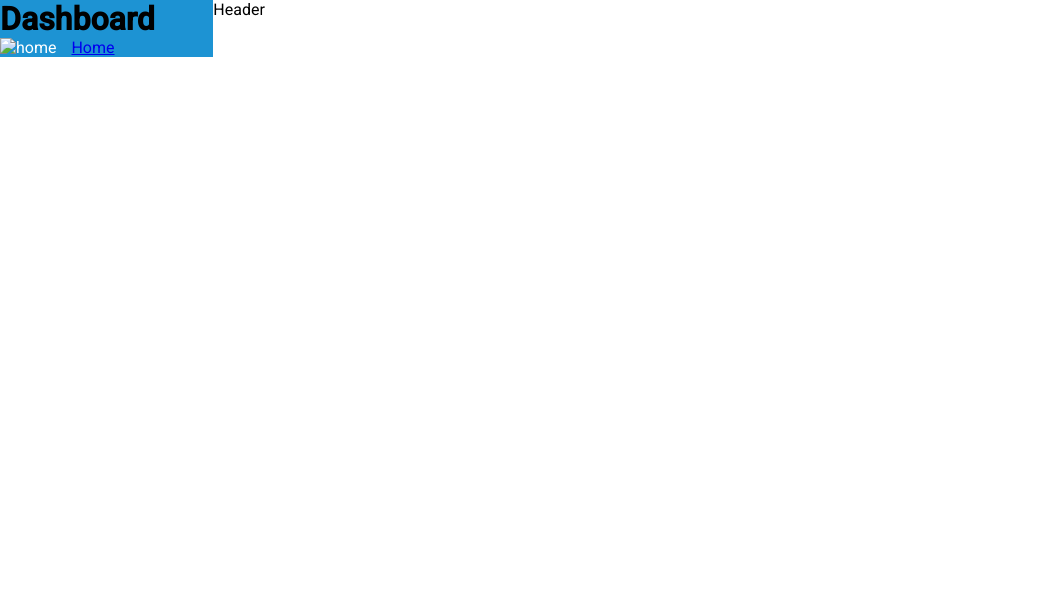
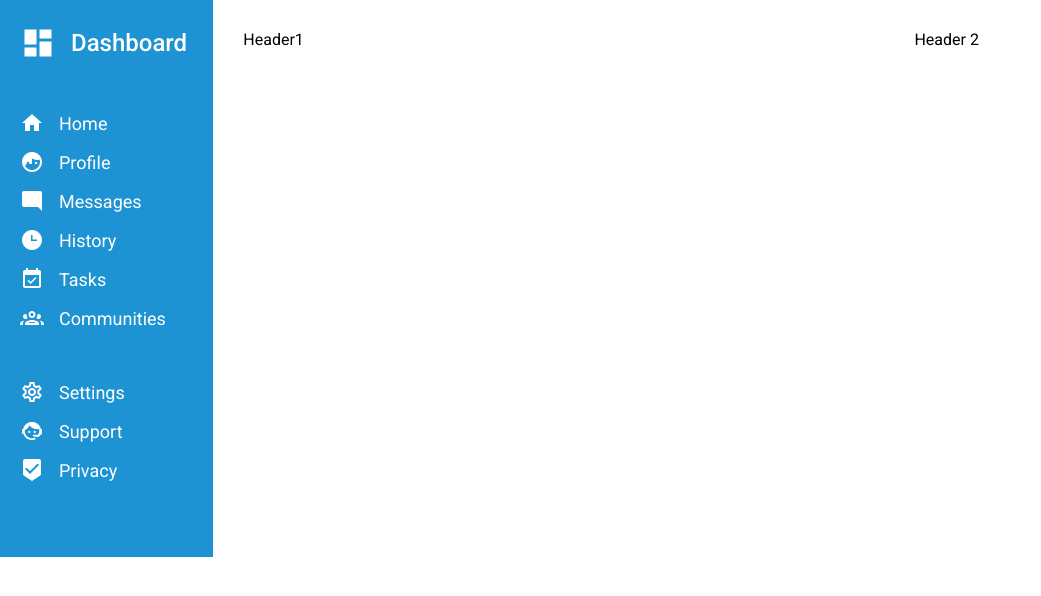
Before and after one commit to I-Maged/Admin-Dashboard, a plain HTML site: page index.html in a window 1280 px wide. Shown: the whole page, without its empty margins (0-1041 px from the left). Drawn offline with Linux system fonts and the light colour scheme.

Commit message:
first desction

```diff
--- a/index.html
+++ b/index.html
@@ -11,13 +11,59 @@
   <body>
     <div class="container">
       <div class="dashboard">
-        <h1>Dashboard</h1>
-        <div class="dash-element">
-          <img src="./home.png" alt="home" class="icon" />
-          <a href="#">Home</a>
+        <div class="db-header">
+          <img src="./icons/view-dashboard.png" alt="dashboard" />
+          <p>Dashboard</p>
+        </div>
+        <div class="db-menu">
+          <div class="dash-element">
+            <img src="./icons/home.png" alt="home" class="icon" />
+            <a href="#">Home</a>
+          </div>
+          <div class="dash-element">
+            <img src="./icons/face-man-profile.png" alt="home" class="icon" />
+            <a href="#">Profile</a>
+          </div>
+          <div class="dash-element">
+            <img src="./icons/message-reply.png" alt="home" class="icon" />
+            <a href="#">Messages</a>
+          </div>
+          <div class="dash-element">
+            <img src="./icons/clock-time-three.png" alt="home" class="icon" />
+            <a href="#">History</a>
+          </div>
+          <div class="dash-element">
+            <img src="./icons/calendar-check.png" alt="home" class="icon" />
+            <a href="#">Tasks</a>
+          </div>
+          <div class="dash-element">
+            <img
+              src="./icons/account-group-outline.png"
+              alt="home"
+              class="icon"
+            />
+            <a href="#">Communities</a>
+          </div>
+          <div class="db-menu">
+            <div class="dash-element">
+              <img src="./icons/cog-outline.png" alt="home" class="icon" />
+              <a href="#">Settings</a>
+            </div>
+            <div class="dash-element">
+              <img src="./icons/face-agent.png" alt="home" class="icon" />
+              <a href="#">Support</a>
+            </div>
+            <div class="dash-element">
+              <img src="./icons/marker-check.png" alt="home" class="icon" />
+              <a href="#">Privacy</a>
+            </div>
+          </div>
         </div>
       </div>
-      <div class="header">Header</div>
+      <div class="header">
+        <div class="search">Header1</div>
+        <div class="alert">Header 2</div>
+      </div>
     </div>
   </body>
 </html>
--- a/style.css
+++ b/style.css
@@ -16,7 +16,7 @@
   font-family: 'Roboto', sans-serif;
 }
 body {
-  height: 100vh;
+  min-height: 100vh;
 }
 .container {
   display: grid;
@@ -24,11 +24,47 @@ body {
 }
 .dashboard {
   background-color: var(--dashboard-blue);
+  padding: 25px 20px;
 }
-.dash-element {
+
+.db-header p {
+  color: var(--element-white);
+  font-size: 24px;
+  font-weight: 500;
+}
+.dash-element,
+.db-header {
   display: flex;
   justify-content: flex-start;
   align-items: center;
   gap: 15px;
   color: var(--element-white);
 }
+.db-header {
+  margin: 0 0 10px 0;
+}
+.db-menu {
+  margin: 50px 0;
+}
+.dash-element {
+  margin: 15px 0;
+}
+.icon {
+  height: 24px;
+  width: 24px;
+}
+.dash-element a {
+  color: var(--element-white);
+  text-decoration: none;
+  font-size: 18px;
+}
+.dash-element a::active,
+.dash-element a::a:visited {
+  color: var(--element-white);
+}
+.header {
+  padding: 30px;
+  display: grid;
+  grid-template-columns: 2fr 1fr;
+  background-color: var(--element-white);
+}
```
Also changed, not shown: icons/account-group-outline.png (added), icons/calendar-check.png (added), icons/clock-time-three.png (added), icons/cog-outline.png (added), icons/face-agent.png (added), icons/face-man-profile.png (added), icons/home.png (added), icons/marker-check.png (added), icons/message-reply.png (added), icons/view-dashboard.png (added).
